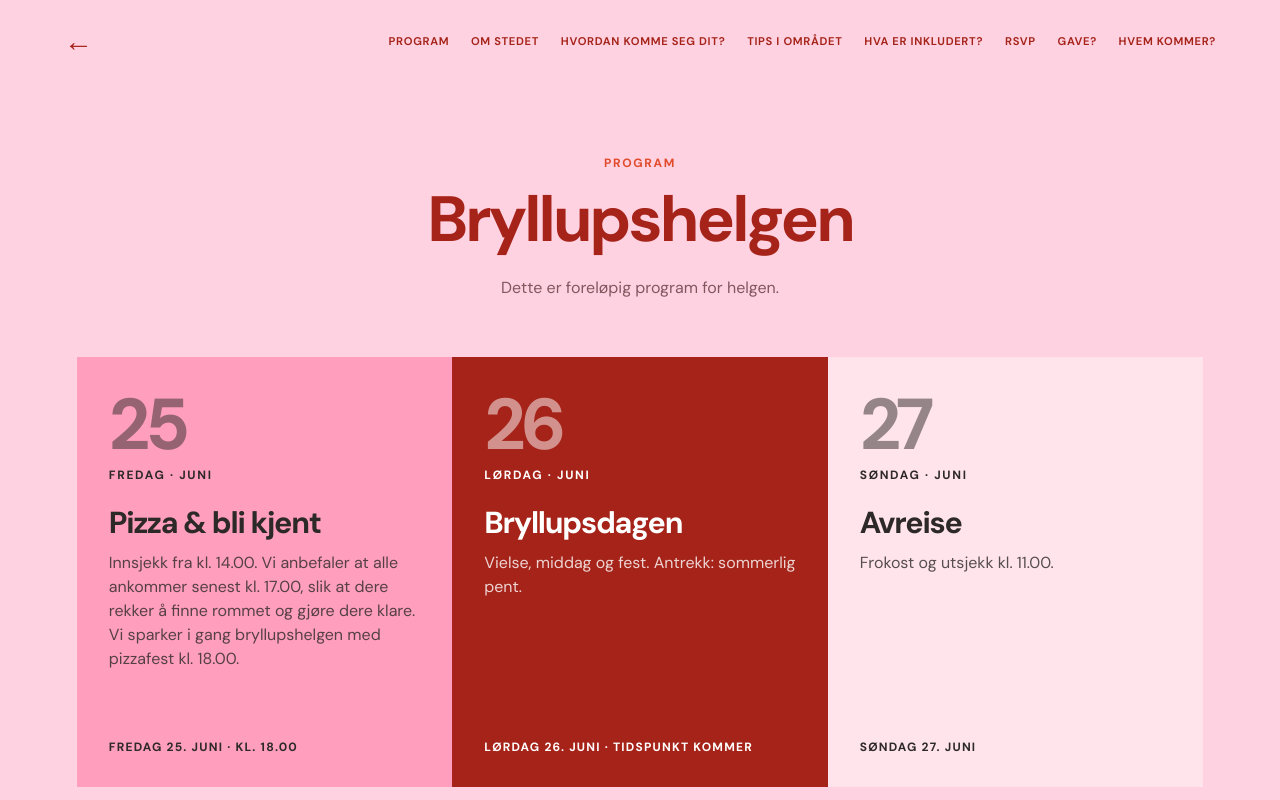
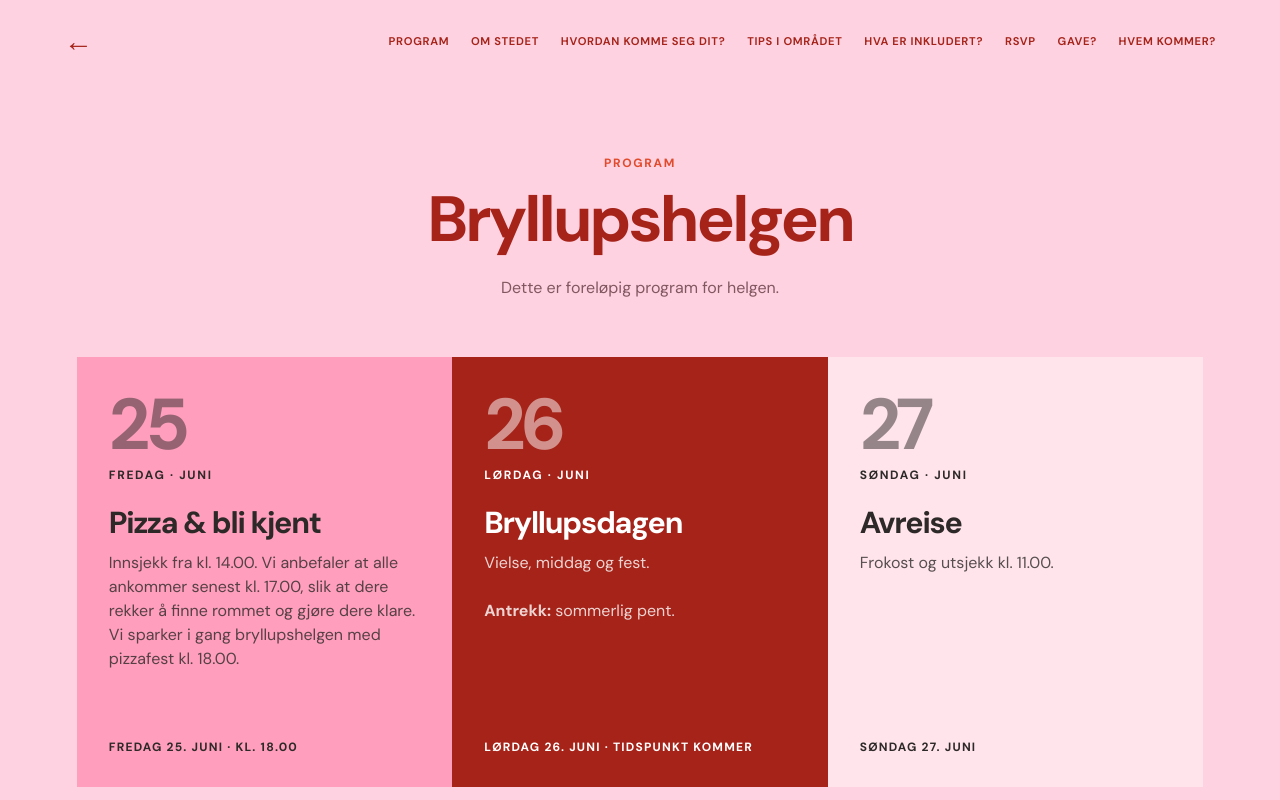
Before and after one commit to martaogmarius/martaogmarius.github.io, a Next.js app: page /program in a window 1280 px wide. Shown: the top 800 px of the page. Built offline with nearby package versions, Linux system fonts and the light colour scheme.

Commit message:
Update Site source

```diff
--- a/app/program/page.tsx
+++ b/app/program/page.tsx
@@ -20,7 +20,11 @@ export default function ProgramPage() {
           </article>
           <article className="day-card red">
             <p className="day-number">26</p><p className="day-name">Lørdag · juni</p>
-            <div className="day-card-copy"><h3>Bryllupsdagen</h3><p>Vielse, middag og fest. Antrekk: sommerlig pent.</p></div>
+            <div className="day-card-copy">
+              <h3>Bryllupsdagen</h3>
+              <p>Vielse, middag og fest.</p>
+              <p className="day-card-attire"><strong>Antrekk:</strong> sommerlig pent.</p>
+            </div>
             <span>{wedding.saturdayTime}</span>
           </article>
           <article className="day-card cream">
```
Also changed, not shown: app/globals.css.
